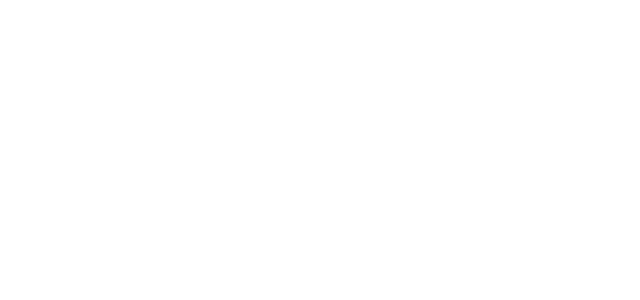
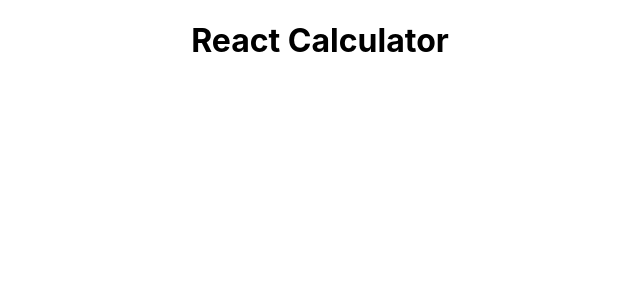
Before and after one commit to sho19/assignment-challange, a React (Create React App) app: page / in a window 1280 px wide. Shown: the top 300 px of the page, without its empty margins (320-960 px from the left). Built offline with nearby package versions, Linux system fonts and the light colour scheme.

Commit message:
added the header

```diff
--- a/src/App.js
+++ b/src/App.js
@@ -1,13 +1,15 @@
 import React, { Component } from 'react';
+import Header from "./components/Header";
 import './App.css';
 
 class App extends Component {
   render() {
     return (
       <div className="App">
+        <Header />
       </div>
     )
   }
 }
 
-export default App
+export default App;
--- /dev/null
+++ b/src/components/Header.js
@@ -0,0 +1,13 @@
+import React, { Component } from 'react';
+
+class Header extends Component {
+    render() {
+        return (
+            <div>
+                <h1 className="App-title">React Calculator</h1>
+            </div>
+        )
+    }
+}
+
+export default Header;
```
